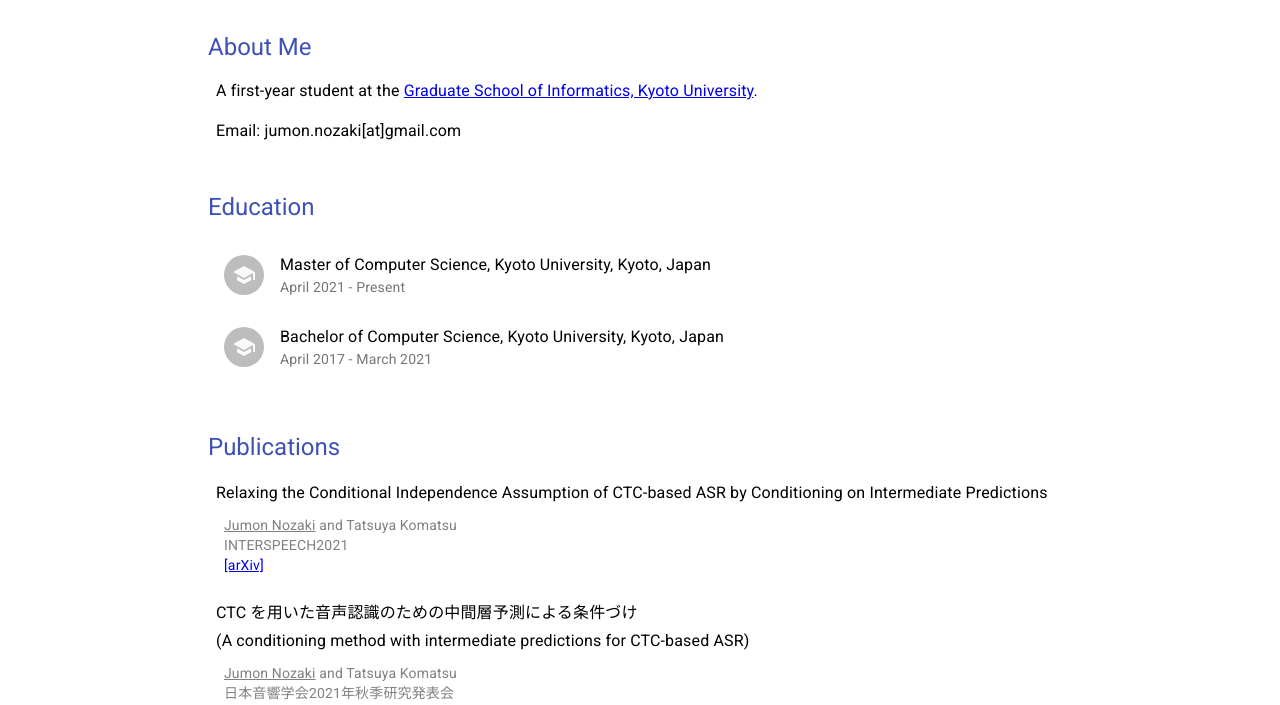
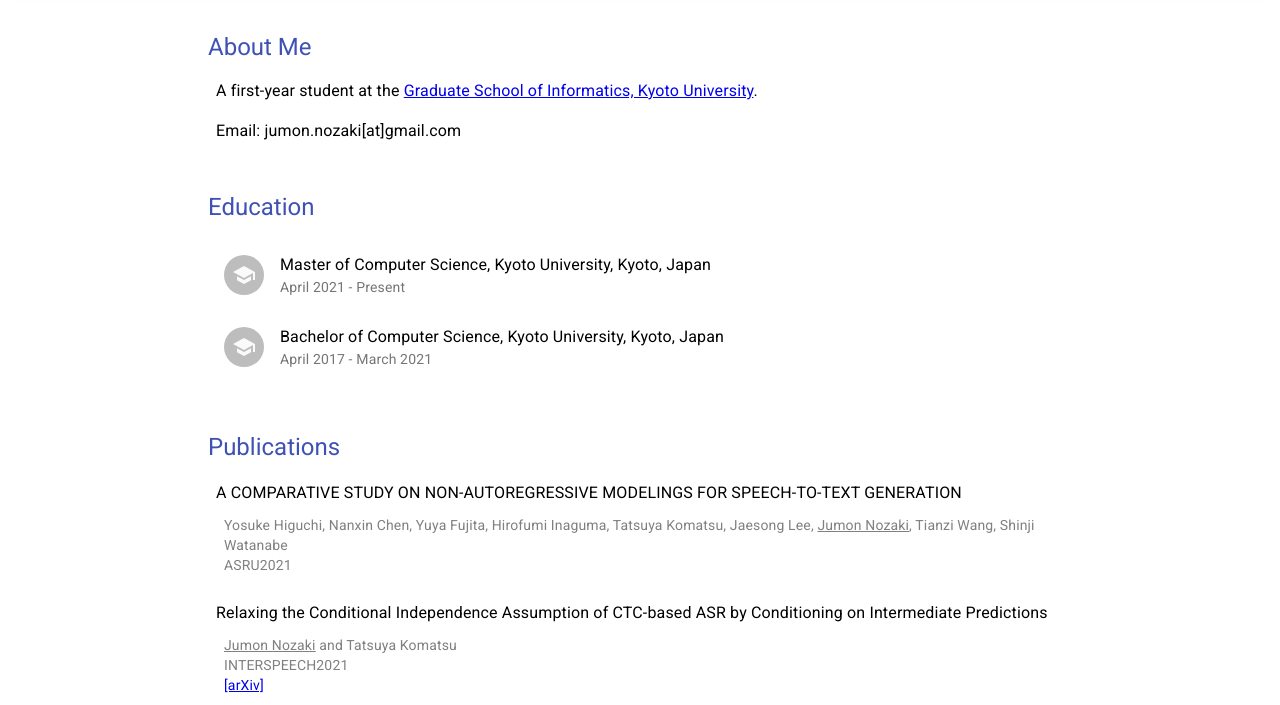
Before and after one commit to jumon/jumon.github.io, a Gatsby site: page / in a window 1280 px wide. Shown: the part 81-786 px from the top of the page. Built offline with nearby package versions, Linux system fonts and the light colour scheme; Gatsby itself is replaced by a stand-in of ours.

Commit message:
add a publication

```diff
--- a/src/components/publication.js
+++ b/src/components/publication.js
@@ -12,6 +12,18 @@
       </Box>
       <Box m={2}>
         <Box mt={2} mb={3}>
+          <Typography variant="subtitle1">
+            A COMPARATIVE STUDY ON NON-AUTOREGRESSIVE MODELINGS FOR SPEECH-TO-TEXT GENERATION
+          </Typography>
+          <Box m={1}>
+            <Typography variant="body2" style={{ color: 'gray' }}>
+              Yosuke Higuchi, Nanxin Chen, Yuya Fujita, Hirofumi Inaguma, Tatsuya Komatsu, Jaesong
+              Lee, <u>Jumon Nozaki</u>, Tianzi Wang, Shinji Watanabe <br />
+              ASRU2021
+            </Typography>
+          </Box>
+        </Box>
+        <Box mt={3} mb={3}>
           <Typography variant="subtitle1">
             Relaxing the Conditional Independence Assumption of CTC-based ASR by Conditioning on
             Intermediate Predictions
```
